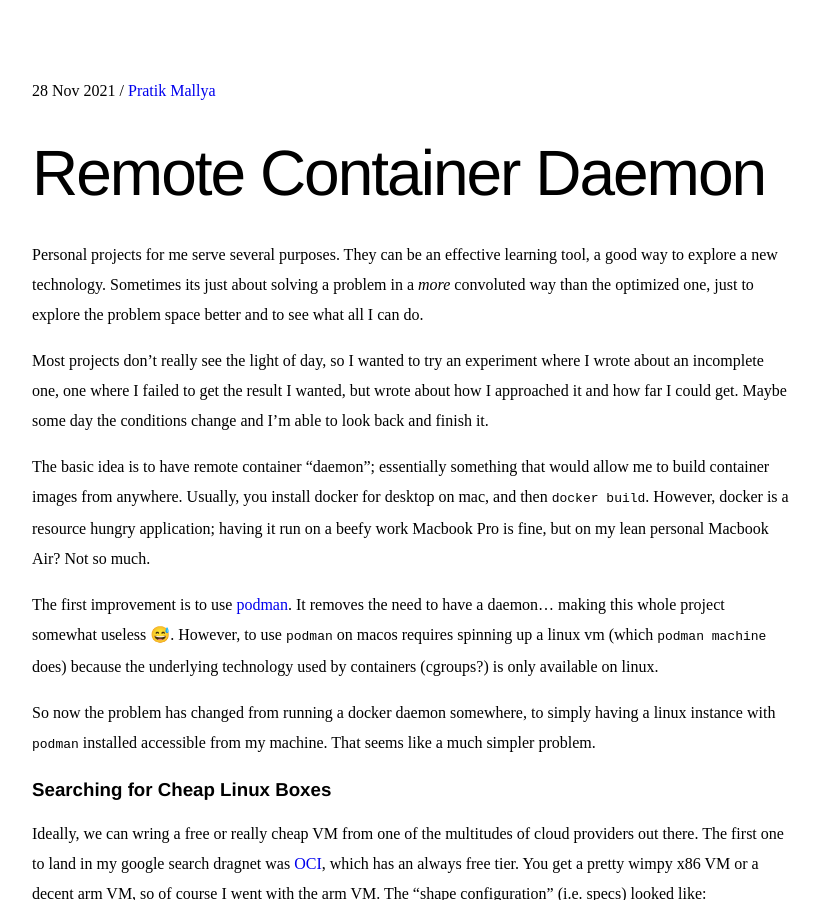
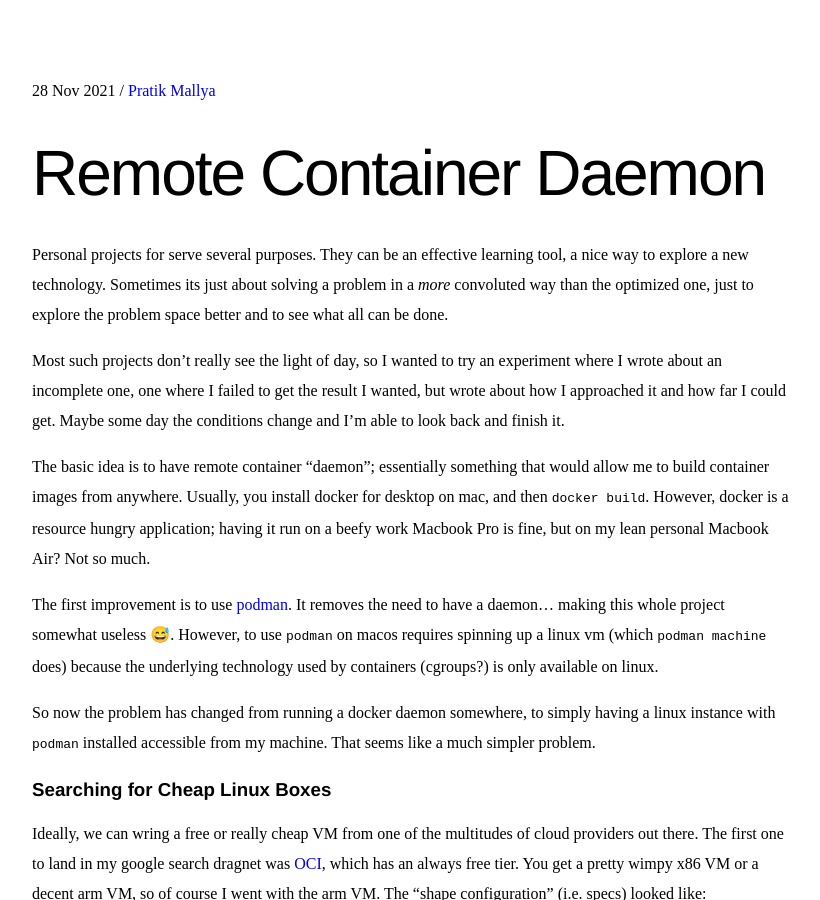
Before and after one commit to pratikmallya/pratikmallya.github.io, a Jekyll site: the page built from _posts/2021-11-28-remote-container-daemon.md, in a window 1280 px wide and 900 px high. Shown: the whole window, without its empty margins (228-1048 px from the left). Built offline with Jekyll 4.4.1, drawn with Linux system fonts in a browser that asks for light colours.

Commit message:
better words

```diff
--- a/_posts/2021-11-28-remote-container-daemon.md
+++ b/_posts/2021-11-28-remote-container-daemon.md
@@ -5,11 +5,11 @@ description: ""
 tags: ["podman", "container", "docker", "projects"]
 ---
 
-Personal projects for me serve several purposes. They can be an effective learning tool, a good way to explore a new
+Personal projects for serve several purposes. They can be an effective learning tool, a nice way to explore a new
 technology. Sometimes its just about solving a problem in a *more* convoluted way than the optimized one, just to
-explore the problem space better and to see what all I can do.
+explore the problem space better and to see what all can be done.
 
-Most projects don't really see the light of day, so I wanted to try an experiment where I wrote about an
+Most such projects don't really see the light of day, so I wanted to try an experiment where I wrote about an
 incomplete one, one where I failed to get the result I wanted, but wrote about how I approached it and how far I could
 get. Maybe some day the conditions change and I'm able to look back and finish it.
 
```
